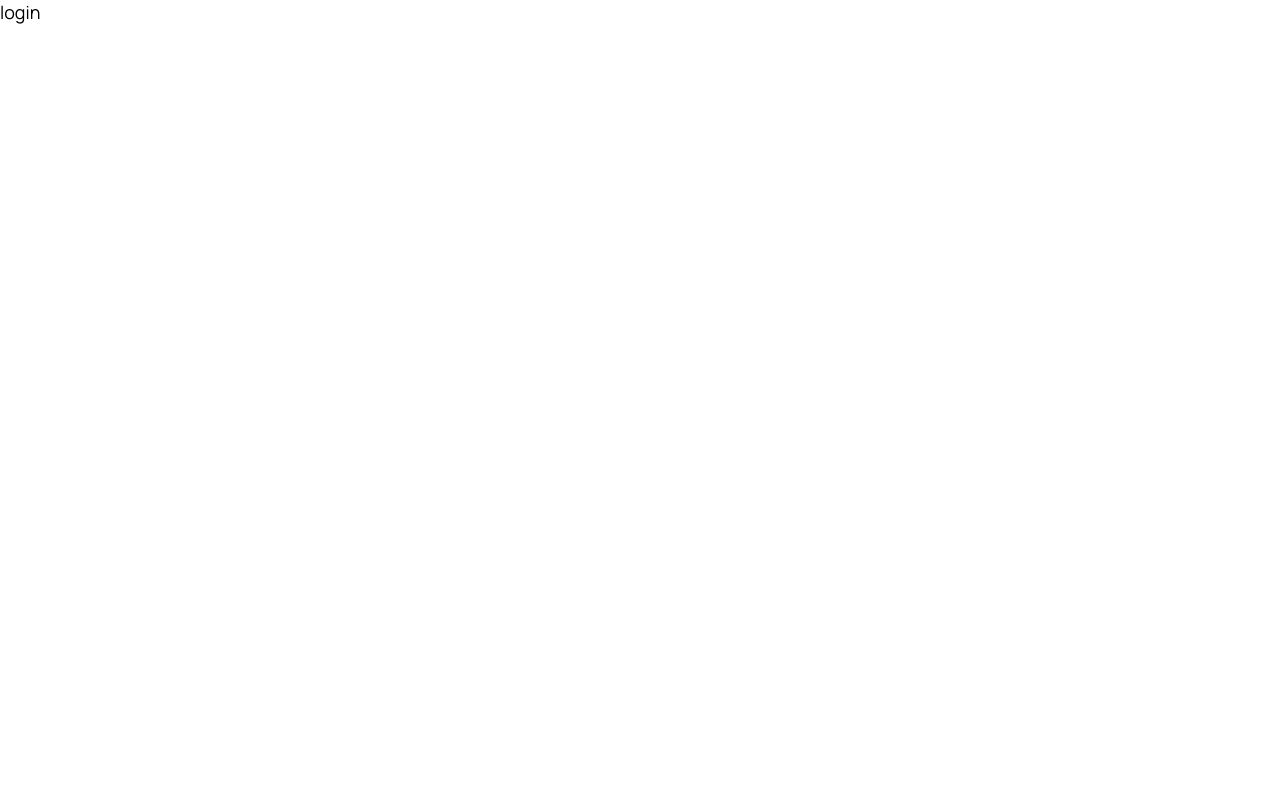
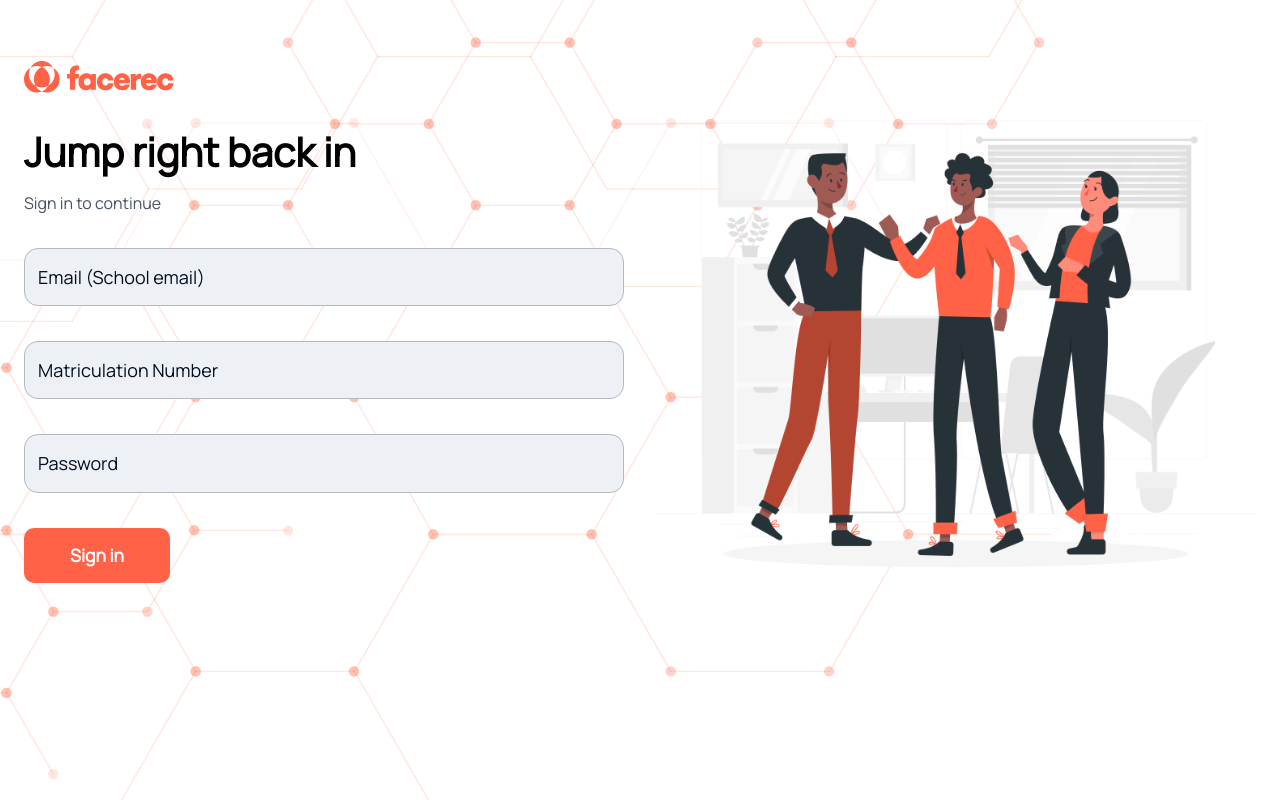
Before and after one commit to Zechariah-dev/Facerec, a React (Create React App) app: page /login in a window 1280 px wide. Built offline with nearby package versions, Linux system fonts and the light colour scheme.

Commit message:
build login screen

```diff
--- a/package.json
+++ b/package.json
@@ -9,13 +9,15 @@
     "@testing-library/react": "^11.2.6",
     "@testing-library/user-event": "^12.8.3",
     "aos": "^2.3.4",
+    "formik": "^2.2.9",
     "jquery": "^3.6.0",
     "react": "^17.0.2",
     "react-dom": "^17.0.2",
     "react-router": "^5.2.0",
     "react-router-dom": "^5.2.0",
     "react-scripts": "4.0.3",
-    "web-vitals": "^1.1.1"
+    "web-vitals": "^1.1.1",
+    "yup": "^0.32.9"
   },
   "scripts": {
     "start": "react-scripts start",
--- /dev/null
+++ b/src/components/Forms/Form.js
@@ -0,0 +1,16 @@
+import React from 'react';
+import { Formik } from 'formik';
+
+const Form = ({ children, initialValues, onSubmit, validationSchema }) => {
+  return (
+    <Formik
+      initialValues={initialValues}
+      onSubmit={onSubmit}
+      validationSchema={validationSchema}
+    >
+      {() => <>{children}</>}
+    </Formik>
+  );
+};
+
+export default Form;
--- /dev/null
+++ b/src/components/Forms/FormField.js
@@ -0,0 +1,65 @@
+import React, { useState } from 'react';
+import { makeStyles } from '@material-ui/core/styles';
+import TextField from '@material-ui/core/TextField';
+import { useFormikContext } from 'formik';
+
+const useStyles = makeStyles((theme) => ({
+  error: {
+    backgroundColor: '#FFF !important',
+    '& .MuiOutlinedInput-root': {
+      '& fieldset': {
+        border: `1px solid ${theme.palette.primary.danger} !important`,
+      },
+    },
+  },
+  focused: {
+    backgroundColor: '#FFF !important',
+  },
+  formField: {
+    marginBottom: '35px',
+  },
+  inputContainer: {
+    backgroundColor: '#EDF1F5',
+    borderRadius: '14px',
+  },
+}));
+
+const FormField = ({ name, label, type = 'text' }) => {
+  const {
+    errors,
+    setFieldTouched,
+    setFieldValue,
+    touched,
+  } = useFormikContext();
+
+  const classes = useStyles();
+  const [isFocused, setIsFocused] = useState(false);
+
+  const inputClasses = [classes.inputContainer];
+  if (isFocused) inputClasses.push(classes.focused);
+
+  return (
+    <div className={classes.formField}>
+      <TextField
+        className={
+          errors[name] && touched[name] && isFocused ? classes.error : ''
+        }
+        color="secondary"
+        error={errors[name] && touched[name] ? true : false}
+        fullWidth
+        InputProps={{ className: inputClasses.join(' ') }}
+        onFocus={() => setIsFocused(true)}
+        label={label}
+        onBlur={() => {
+          setFieldTouched(name);
+          setIsFocused(false);
+        }}
+        onChange={(event) => setFieldValue(name, event.target.value)}
+        type={type}
+        variant="outlined"
+      />
+    </div>
+  );
+};
+
+export default FormField;
--- /dev/null
+++ b/src/components/Forms/SubmitButton.js
@@ -0,0 +1,13 @@
+import React from 'react';
+import { useFormikContext } from 'formik';
+
+// components
+import AppButton from '../Button/Button';
+
+const SubmitButton = ({ children }) => {
+  const { handleSubmit } = useFormikContext();
+
+  return <AppButton onClick={handleSubmit}>{children}</AppButton>;
+};
+
+export default SubmitButton;
--- a/src/components/Login/index.js
+++ b/src/components/Login/index.js
@@ -1,9 +1,120 @@
-import React from 'react'
+import React from 'react';
+import { makeStyles } from '@material-ui/core/styles';
+import Container from '@material-ui/core/Container';
+import Grid from '@material-ui/core/Grid';
+import * as Yup from 'yup';
+
+//images
+import onboardingImage from '../../assets/images/onboarding.png';
+import backgroundImage from '../../assets/images/Bg_1.svg';
+
+// components
+import Form from '../Forms/Form';
+import FormField from '../Forms/FormField';
+import SubmitButton from '../Forms/SubmitButton';
+import Navbar from '../Navbar';
+
+const validationSchema = Yup.object().shape({
+  email: Yup.string()
+    .required()
+    .email()
+    .matches(/^[a-zA-Z]+@student\.oauife\.edu\.ng$/)
+    .label('Email'),
+  matricNumber: Yup.string()
+    .required()
+    .matches(/^[a-zA-Z]{3}\/[0-9]{4}\/[0-9]{3}$/)
+    .label('Matric number'),
+  password: Yup.string().required().min(6).label('Password'),
+});
+
+const useStyles = makeStyles((theme) => ({
+  column: {
+    [theme.breakpoints.up('tablet')]: {
+      flex: '50%',
+    },
+  },
+  form: {
+    paddingTop: '1rem',
+  },
+  formContainer: {
+    flexDirection: 'column',
+    margin: 0,
+    maxWidth: '100%',
+  },
+  heading: {
+    fontSize: '1.5rem',
+    [theme.breakpoints.up('md')]: {
+      fontSize: '2.5rem',
+    },
+  },
+  onboarding: {
+    display: 'none',
+    alignItems: 'center',
+    [theme.breakpoints.up('tablet')]: {
+      display: 'flex',
+    },
+  },
+  root: {
+    background: `url(${backgroundImage}) no-repeat`,
+    minHeight: '100vh',
+  },
+  textLight: {
+    color: theme.palette.text.primary,
+    fontSize: '0.9rem',
+    [theme.breakpoints.up('tablet')]: {
+      fontSize: '1rem',
+    },
+  },
+}));
 
 export default function Login() {
-    return (
-        <div>
-            login
-        </div>
-    )
+  const initialValues = {
+    email: '',
+    matricNumber: '',
+    password: '',
+  };
+  const classes = useStyles();
+
+  const handleSubmit = ({ email, matricNumber, password }) => {};
+
+  return (
+    <div className={classes.root}>
+      <Navbar />
+      <Container maxWidth="xl">
+        <Grid container spacing={4}>
+          <Grid item xs={12} className={classes.column}>
+            <div className={classes.formContainer}>
+              <h1 className={classes.heading}>Jump right back in</h1>
+              <p className={classes.textLight}>Sign in to continue</p>
+              <div className={classes.form}>
+                <Form
+                  initialValues={initialValues}
+                  validationSchema={validationSchema}
+                  onSubmit={handleSubmit}
+                >
+                  <FormField
+                    name="email"
+                    label="Email (School email)"
+                    type="email"
+                  />
+                  <FormField name="matricNumber" label="Matriculation Number" />
+                  <FormField name="password" label="Password" type="password" />
+                  <SubmitButton>Sign in</SubmitButton>
+                </Form>
+              </div>
+            </div>
+          </Grid>
+          <Grid
+            item
+            xs={12}
+            className={`${classes.column} ${classes.onboarding}`}
+          >
+            <div>
+              <img width="100%" src={onboardingImage} alt="onboarding" />
+            </div>
+          </Grid>
+        </Grid>
+      </Container>
+    </div>
+  );
 }
--- a/src/index.css
+++ b/src/index.css
@@ -1,10 +1,11 @@
-@import url("https://fonts.googleapis.com/css2?family=Manrope&display=swap");
+@import url('https://fonts.googleapis.com/css2?family=Manrope&display=swap');
 
 body {
   margin: 0;
   padding: 0;
-  font-family: "Manrope", sans-serif;
+  font-family: 'Manrope', sans-serif;
   font-size: 18px;
   line-height: 25px;
   overflow-x: hidden;
+  box-sizing: border-box;
 }
--- a/src/index.js
+++ b/src/index.js
@@ -1,32 +1,43 @@
-import React from "react";
-import ReactDOM from "react-dom";
-import App from "./App";
-import reportWebVitals from "./reportWebVitals";
-import { BrowserRouter as Router } from "react-router-dom";
+import React from 'react';
+import ReactDOM from 'react-dom';
+import App from './App';
+import reportWebVitals from './reportWebVitals';
+import { BrowserRouter as Router } from 'react-router-dom';
 import {
   createMuiTheme,
   ThemeProvider,
   responsiveFontSizes,
-} from "@material-ui/core/styles";
-import "./index.css";
+} from '@material-ui/core/styles';
+import './index.css';
 
 const theme = createMuiTheme({
+  breakpoints: {
+    values: {
+      xs: 0,
+      sm: 600,
+      tablet: 600,
+      md: 960,
+      lg: 1280,
+      xl: 1920,
+    },
+  },
   palette: {
     primary: {
-      light: "#FF856D",
-      main: "#FF6246",
+      light: '#FF856D',
+      main: '#FF6246',
+      danger: '#f44336',
     },
     secondary: {
-      main: "#073567",
+      main: '#073567',
     },
     text: {
-      primary: "#455262",
-      secondary: "#000E1F",
+      primary: '#455262',
+      secondary: '#000E1F',
     },
   },
   typography: {
-    fontFamily: ["Manrope", "sans-serif"].join(","),
-    fontSize: "18px",
+    fontFamily: ['Manrope', 'sans-serif'].join(','),
+    fontSize: '18px',
   },
 });
 
@@ -38,7 +49,7 @@ ReactDOM.render(
       <App />
     </Router>
   </ThemeProvider>,
-  document.getElementById("root")
+  document.getElementById('root')
 );
 
 // If you want to start measuring performance in your app, pass a function
```
Also changed, not shown: src/assets/images/onboarding.png (added), 1 other file (tests, documents, lock files or other folders).
